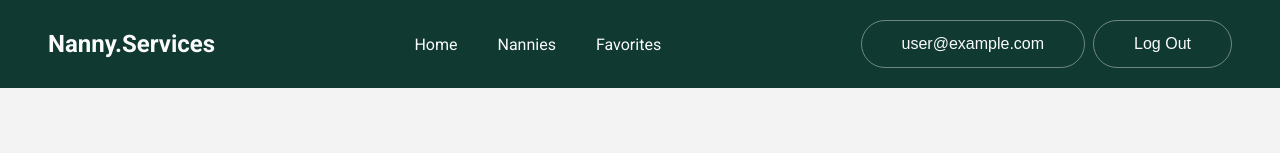
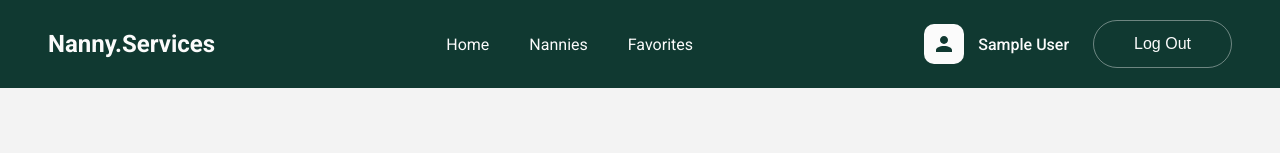
Before and after one commit to 1evanter/nanny-services, a Next.js app: page /nannies in a window 1280 px wide. Shown: the top 153 px of the page. Built offline with nearby package versions, Linux system fonts and the light colour scheme; no server answers; the database is empty; sample sign-in values are in the browser's storage.

Commit message:
update HeaderToolbar

```diff
--- a/src/app/components/HeaderToolbar/HeaderToolbar.module.css
+++ b/src/app/components/HeaderToolbar/HeaderToolbar.module.css
@@ -1,8 +1,8 @@
 .buttonsContainer {
     display: flex;
-    gap: 8px;
     padding-top: 20px;
     padding-bottom: 20px;
+    gap: 24px;
 }
 
 .link {
@@ -18,3 +18,10 @@
         color: var(--text-color-white);
     }
 }
+
+.profile {
+    display: flex;
+    align-items: center;
+    justify-content: center;
+    gap: 14px;
+}
--- a/src/app/components/HeaderToolbar/HeaderToolbar.tsx
+++ b/src/app/components/HeaderToolbar/HeaderToolbar.tsx
@@ -4,6 +4,7 @@ import { signOut } from "firebase/auth";
 import Link from "next/link";
 import styles from "./HeaderToolbar.module.css"
 import { useEffect, useState } from "react";
+import Image from "next/image";
 
 export const HeaderToolbar = () => {
   const [user] = useAuthState(auth);
@@ -25,7 +26,7 @@ export const HeaderToolbar = () => {
     } else {
   return (
             <div className={styles.buttonsContainer}>
-          <button className={styles.link}>{ user?.email}</button>
+          <div className={styles.profile}> <Image src="/icons/profile.svg" alt="profile icon" width={40} height={40}/> <p>{ user?.displayName}</p></div>
                 <button className={styles.link} onClick={() => {
               signOut(auth);
 
```
